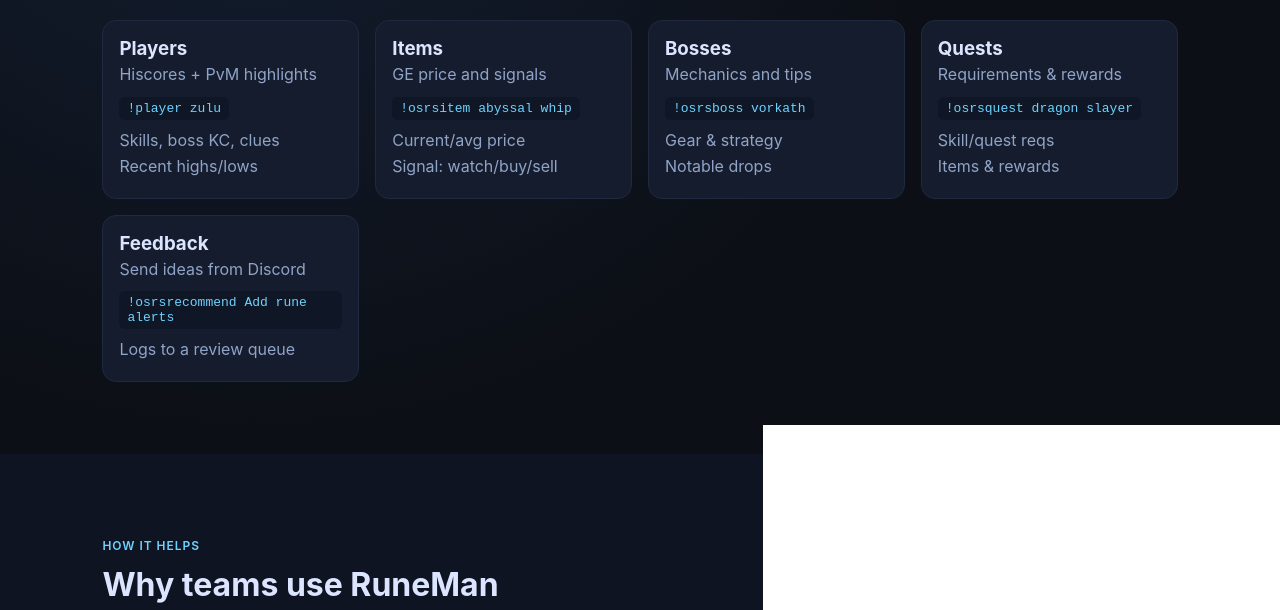
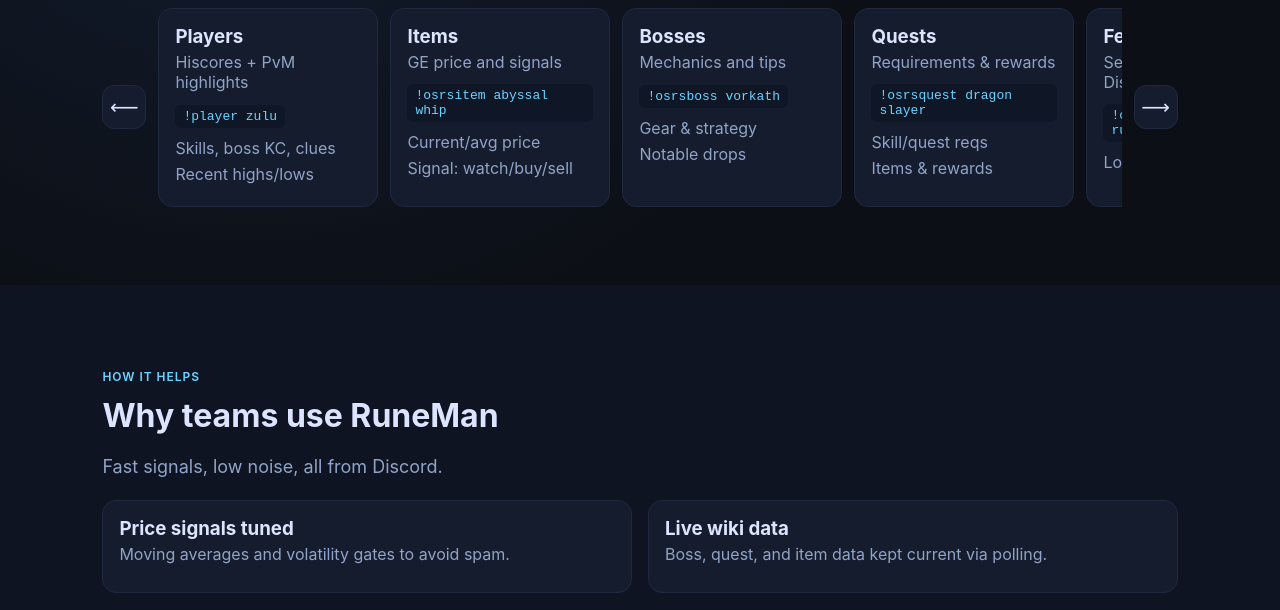
Before and after one commit to Natew241/RuneManBotPage, a plain HTML site: page index.html in a window 1280 px wide. Shown: the part 592-1202 px from the top of the page. Drawn offline with Linux system fonts and the light colour scheme.

Commit message:
changing features

```diff
--- a/index.html
+++ b/index.html
@@ -12,10 +12,6 @@
       <p class="eyebrow">Discord Bot · Old School RuneScape</p>
       <h1>RuneMan Bot</h1>
       <p class="lede">Price signals, hiscores, boss insights, quest details, and feedback—delivered instantly in Discord.</p>
-      <div class="cta-row">
-        <a class="button primary" href="#commands">See Commands</a>
-        <a class="button ghost" href="https://github.com" target="_blank" rel="noreferrer">View Source</a>
-      </div>
     </div>
     <div class="hero__card">
       <div class="card">
@@ -40,7 +36,9 @@
         <h2>What you can ask</h2>
         <p class="lede">Use the slash commands or prefix commands in your Discord server.</p>
       </div>
-      <div class="grid">
+      <div class="slider">
+        <button class="slider__btn" data-dir="-1" aria-label="Scroll commands left">⟵</button>
+        <div class="slider__track" id="commands-track">
           <div class="card">
             <h3>Players</h3>
             <p class="muted">Hiscores + PvM highlights</p>
@@ -86,6 +84,8 @@
             </ul>
           </div>
         </div>
+        <button class="slider__btn" data-dir="1" aria-label="Scroll commands right">⟶</button>
+      </div>
     </section>
 
     <section class="section alt">
@@ -110,5 +110,17 @@
   <footer class="footer">
     <p>RuneMan Bot · Old School RuneScape</p>
   </footer>
+
+  <script>
+    const track = document.getElementById('commands-track');
+    const buttons = document.querySelectorAll('.slider__btn');
+    buttons.forEach(btn => {
+      btn.addEventListener('click', () => {
+        const dir = Number(btn.dataset.dir);
+        const scrollAmount = track.clientWidth * 0.7;
+        track.scrollBy({ left: dir * scrollAmount, behavior: 'smooth' });
+      });
+    });
+  </script>
 </body>
 </html>
--- a/styles.css
+++ b/styles.css
@@ -55,6 +55,37 @@ body {
 .grid { display: grid; grid-template-columns: repeat(auto-fit, minmax(220px, 1fr)); gap: 16px; }
 .grid.two { grid-template-columns: repeat(auto-fit, minmax(280px, 1fr)); }
 
+.slider {
+  display: grid;
+  grid-template-columns: auto 1fr auto;
+  gap: 12px;
+  align-items: center;
+}
+.slider__track {
+  display: grid;
+  grid-auto-flow: column;
+  grid-auto-columns: minmax(220px, 1fr);
+  gap: 12px;
+  overflow-x: auto;
+  scroll-behavior: smooth;
+  scroll-snap-type: x mandatory;
+  padding: 6px;
+}
+.slider__track::-webkit-scrollbar { display: none; }
+.slider__track > .card { scroll-snap-align: start; min-width: 220px; }
+.slider__btn {
+  background: var(--card);
+  border: 1px solid var(--border);
+  color: var(--text);
+  border-radius: 12px;
+  width: 44px;
+  height: 44px;
+  cursor: pointer;
+  font-size: 20px;
+  transition: border-color 0.2s ease, transform 0.15s ease;
+}
+.slider__btn:hover { border-color: var(--accent); transform: translateY(-1px); }
+
 .card { background: var(--card); border: 1px solid var(--border); border-radius: 14px; padding: 16px; }
 .card h3 { margin: 0 0 4px; }
 .card .muted { color: var(--muted); margin: 0 0 12px; }
```
Lines whose indentation alone changed are shown as unchanged.
